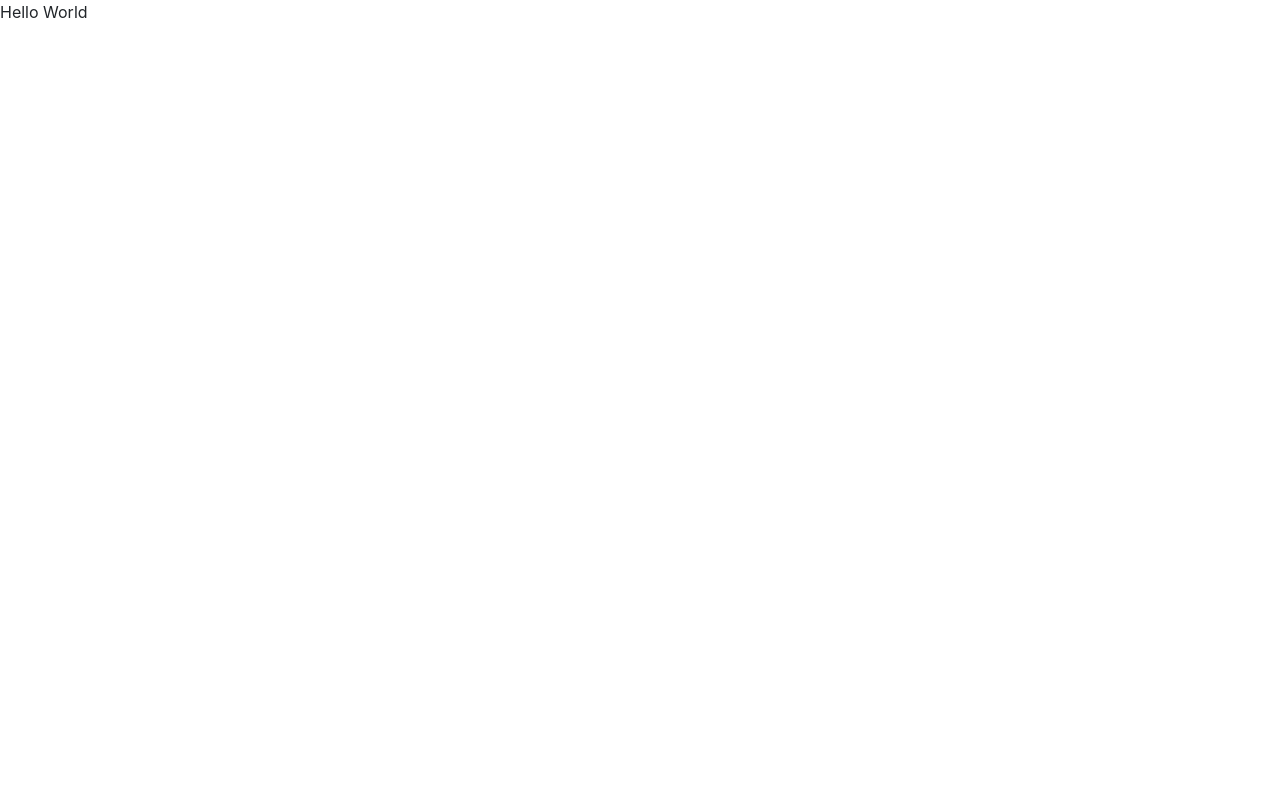
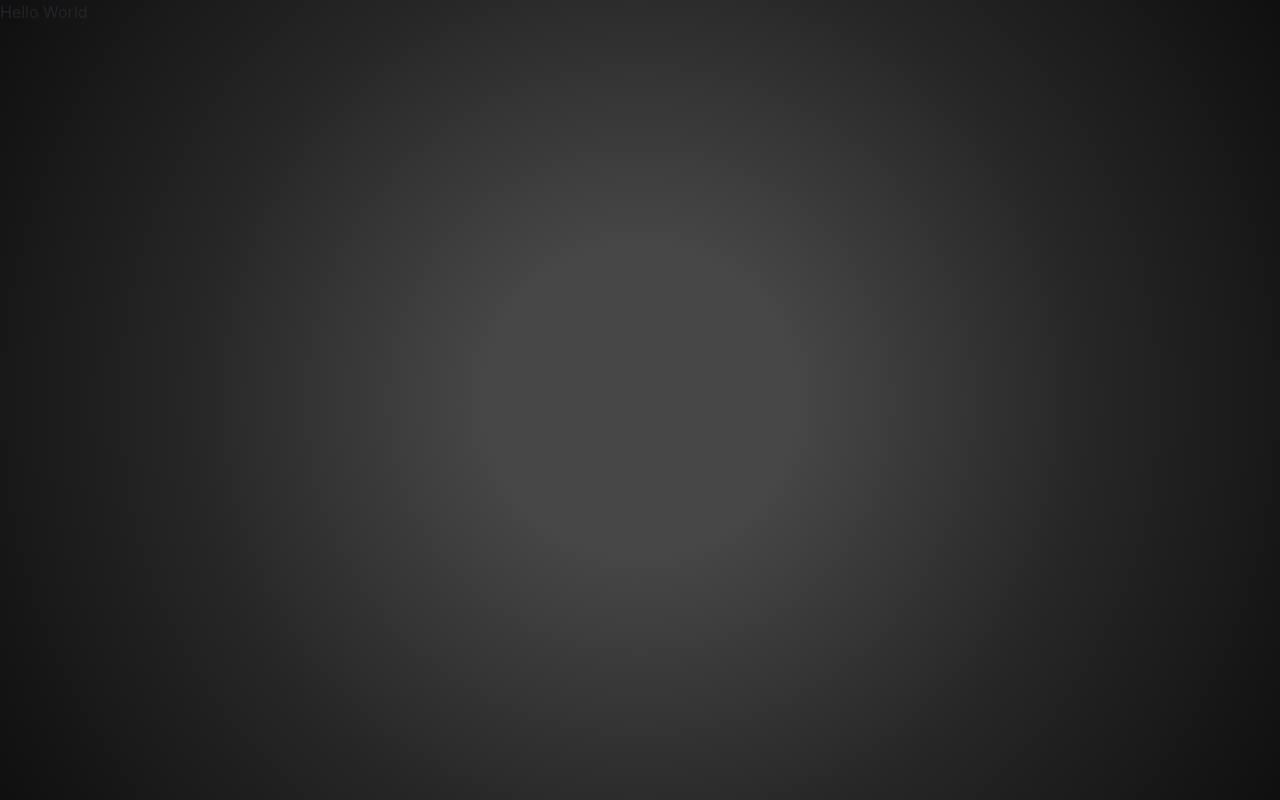
Before and after one commit to frayfray248/portfolio-react, a React (Create React App) app: page / in a window 1280 px wide. Built offline with nearby package versions, Linux system fonts and the light colour scheme.

Commit message:
PortfolioPage component

```diff
--- a/src/App.js
+++ b/src/App.js
@@ -1,12 +1,12 @@
 import GlobalStyle from './styledComponents/GlobalStyle';
+import PortfolioPage from './styledComponents/PortfolioPage'
 
 const App = () => {
   return (
-    <div>
+    <PortfolioPage>
       <GlobalStyle />
       <p>Hello World</p>
-    </div>
-
+    </PortfolioPage>
   );
 }
 
--- /dev/null
+++ b/src/styledComponents/PortfolioPage.js
@@ -0,0 +1,9 @@
+import styled from 'styled-components';
+
+const PortfolioPage = styled.div`
+    height: 100%;
+    background: rgb(74,74,74);
+    background: radial-gradient(circle, rgb(71, 71, 71) 20%, rgba(38,38,38,1) 60%, rgb(15, 15, 15) 100%);
+`
+
+export default PortfolioPage;
```
Also changed, not shown: 1 other file (tests, documents, lock files or other folders).
